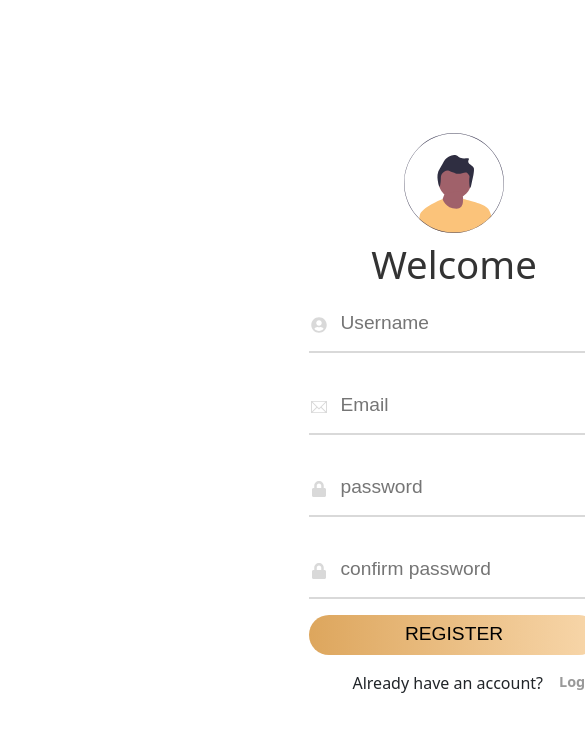
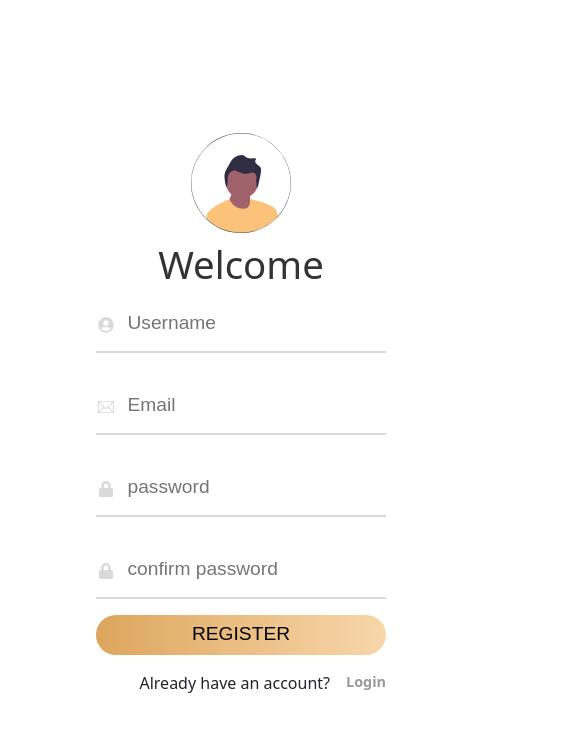
Before and after one commit to Manenomyk/Fredor-Investment, a React (Create React App) app: page /register in a window 390 px wide. Shown: the top 732 px of the page, 585 px wide, since content can reach past the window. Built offline with nearby package versions, Linux system fonts and the light colour scheme.

Commit message:
page responsiveness

```diff
--- a/src/Admin/AdminLogin/Login.css
+++ b/src/Admin/AdminLogin/Login.css
@@ -6,7 +6,7 @@
 
 
 .containerone{
-    width: auto;
+    width: 100vw;
     height: 100vh;
     display: grid;
     grid-template-columns: repeat(2, 1fr);
@@ -190,17 +190,23 @@ a:hover{
         display: none;
     }
     .regconta{
-        width: 100vh;
+        width: auto;
         justify-content: center;
+        align-items: center;
+    }
+
+}
+@media screen and (max-width: 768px){
+    .regconta{
+        margin-left: 4rem;
     }
 }
 
 
 
 
-
 .logContainer{
-    width: auto;
+    width: 100vw;
     height: 100vh;
 }
 
```
